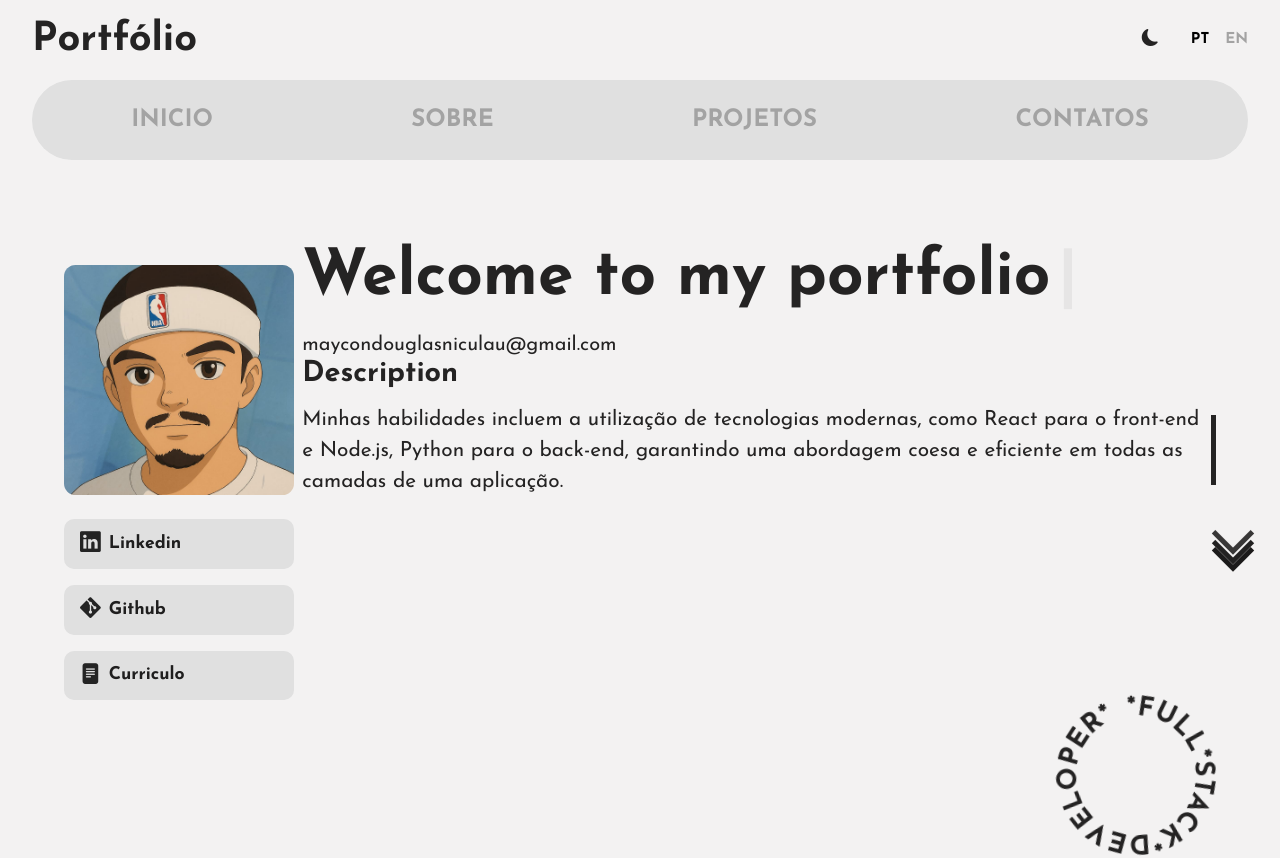
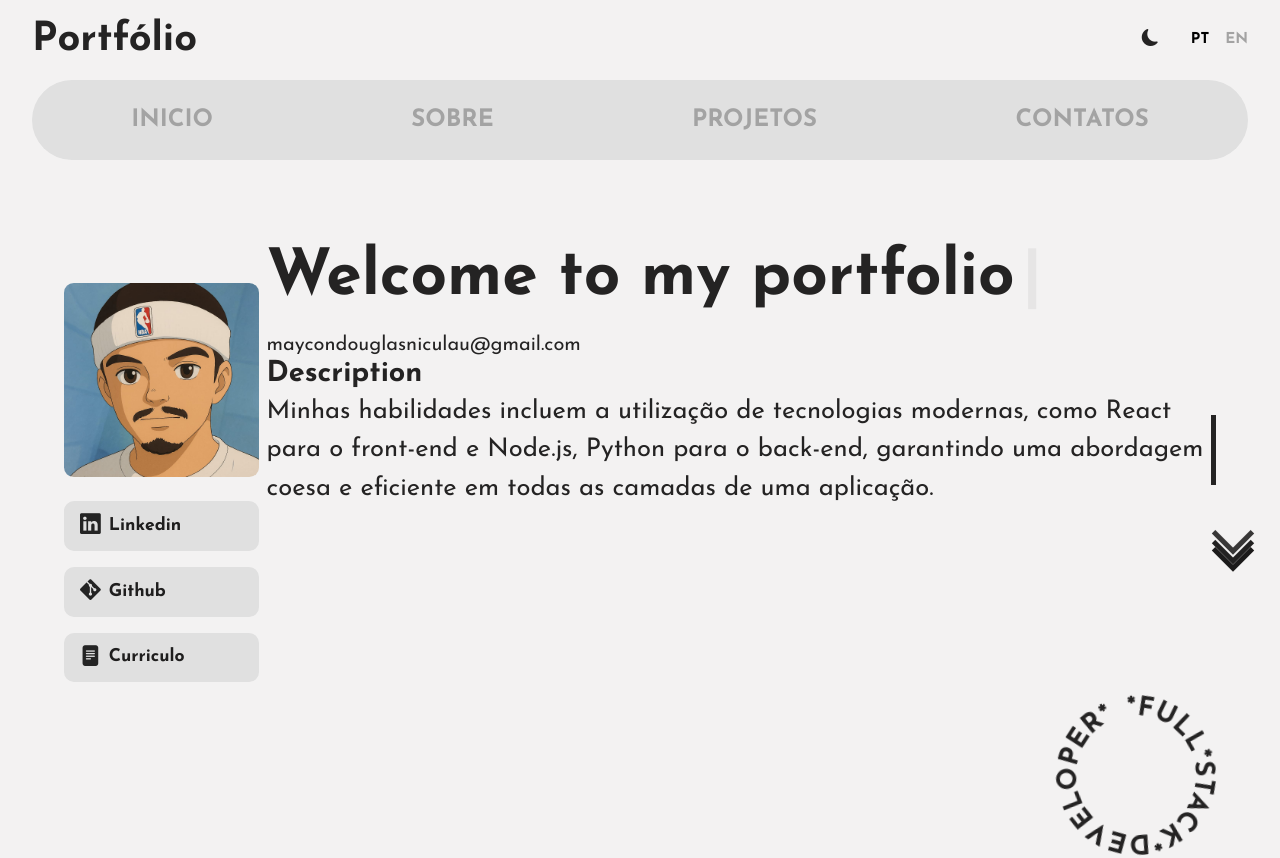
Before and after one commit to Maycondo/Portifolio, a React (Vite) app: page / in a window 1280 px wide. Shown: the top 858 px of the page. Built offline with nearby package versions, Linux system fonts and the light colour scheme.

Commit message:
Ajustando o tamanho da fonte para melhor legibilidade na seção de descrição pessoal

```diff
--- a/src/index.css
+++ b/src/index.css
@@ -240,7 +240,7 @@
     display: flex;
     margin: 1.5rem 0rem;
     align-items: center;
-    font-size: clamp(1rem, 2.5vw, 1.3rem);
+    font-size: clamp(1rem, 2.5vw, 1.6rem);
     color: var(--Color-Texto-pequeno);
     border-right: solid 5px var(--Color-Texto-pequeno);
     transition: all 300ms;
```
